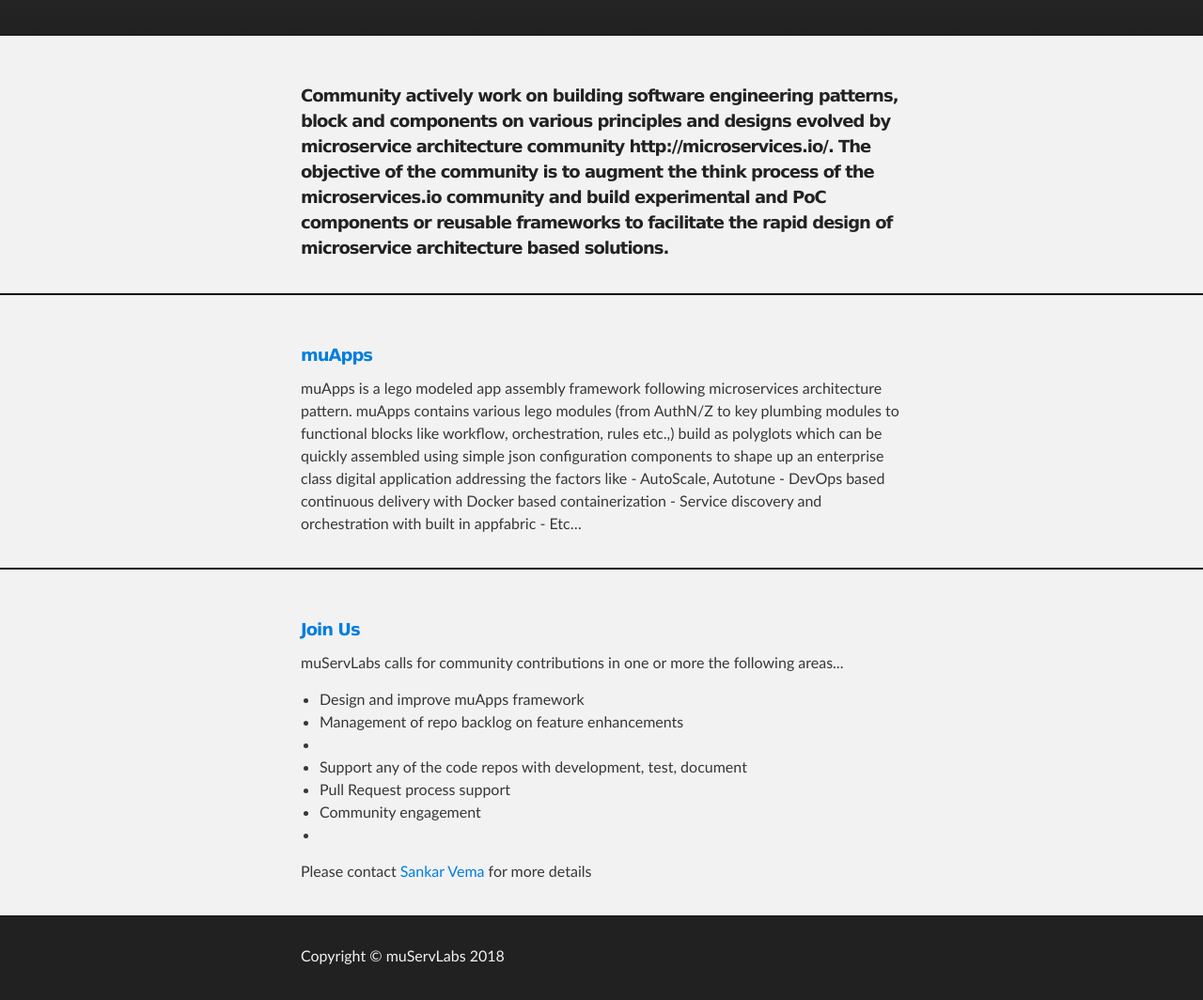
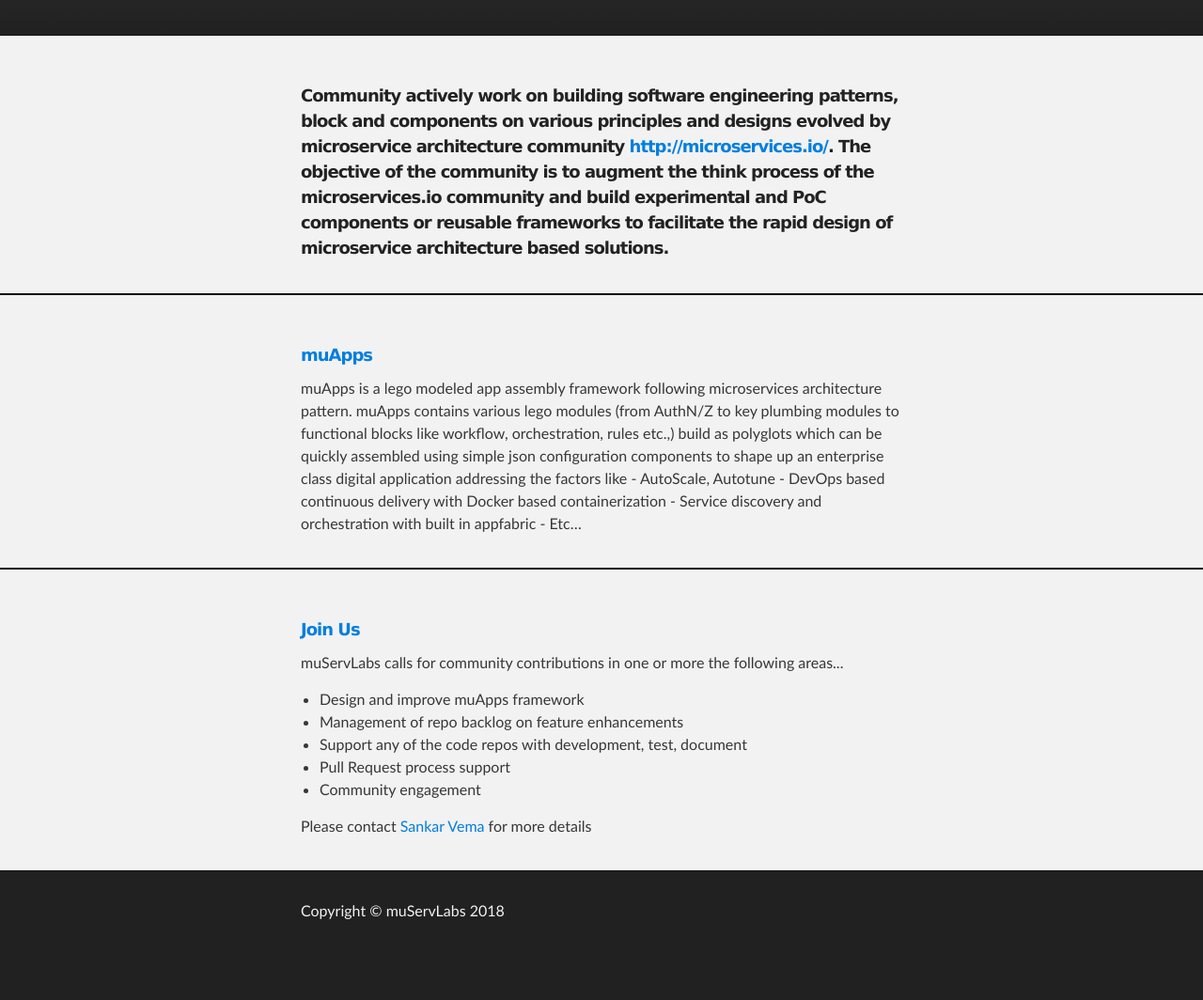
Before and after one commit to app-XL/app-xl.github.io, a plain HTML site: page index.html in a window 1280 px wide. Shown: the part 172-1236 px from the top of the page at 94% size. After the commit the page ends 1188 px from the top, so only its background shows below. Drawn offline with Linux system fonts and the light colour scheme.

```diff
--- a/index.html
+++ b/index.html
@@ -8,7 +8,7 @@
 
     <link rel="stylesheet" type="text/css" media="screen" href="stylesheets/stylesheet.css">
 
-    <title>muServLabs.github.io</title>
+    <title>muServLabs - microservices Experimentation Labs</title>
   </head>
 
   <body>
@@ -28,7 +28,7 @@
     <div id="main_content_wrap" class="outer">
       <section id="main_content" class="inner">
         <h5>
-          <p>Community actively work on building software engineering patterns, block and components on various principles and designs evolved by microservice architecture community http://microservices.io/. The objective of the community is to augment the think process of the microservices.io community and build experimental and PoC components or reusable frameworks to facilitate the rapid design of microservice architecture based solutions.
+          <p>Community actively work on building software engineering patterns, block and components on various principles and designs evolved by microservice architecture community <a href='http://microservices.io/'>http://microservices.io/</a>. The objective of the community is to augment the think process of the microservices.io community and build experimental and PoC components or reusable frameworks to facilitate the rapid design of microservice architecture based solutions.
           </p>
         </h5>
       </section>
@@ -54,10 +54,10 @@
           <p>muServLabs calls for community contributions in one or more the following areas...</p>
           <ul>
             <li>Design and improve muApps framework</li>
-            <li>Management of repo backlog on feature enhancements<li>
+            <li>Management of repo backlog on feature enhancements</li>
             <li>Support any of the code repos with development, test, document</li>
             <li>Pull Request process support</li>
-            <li>Community engagement<li>
+            <li>Community engagement</li>
           </ul>
           <p>Please contact <a href="https://github.com/sankarvema">Sankar Vema</a> for more details</p>
       </section>
```
